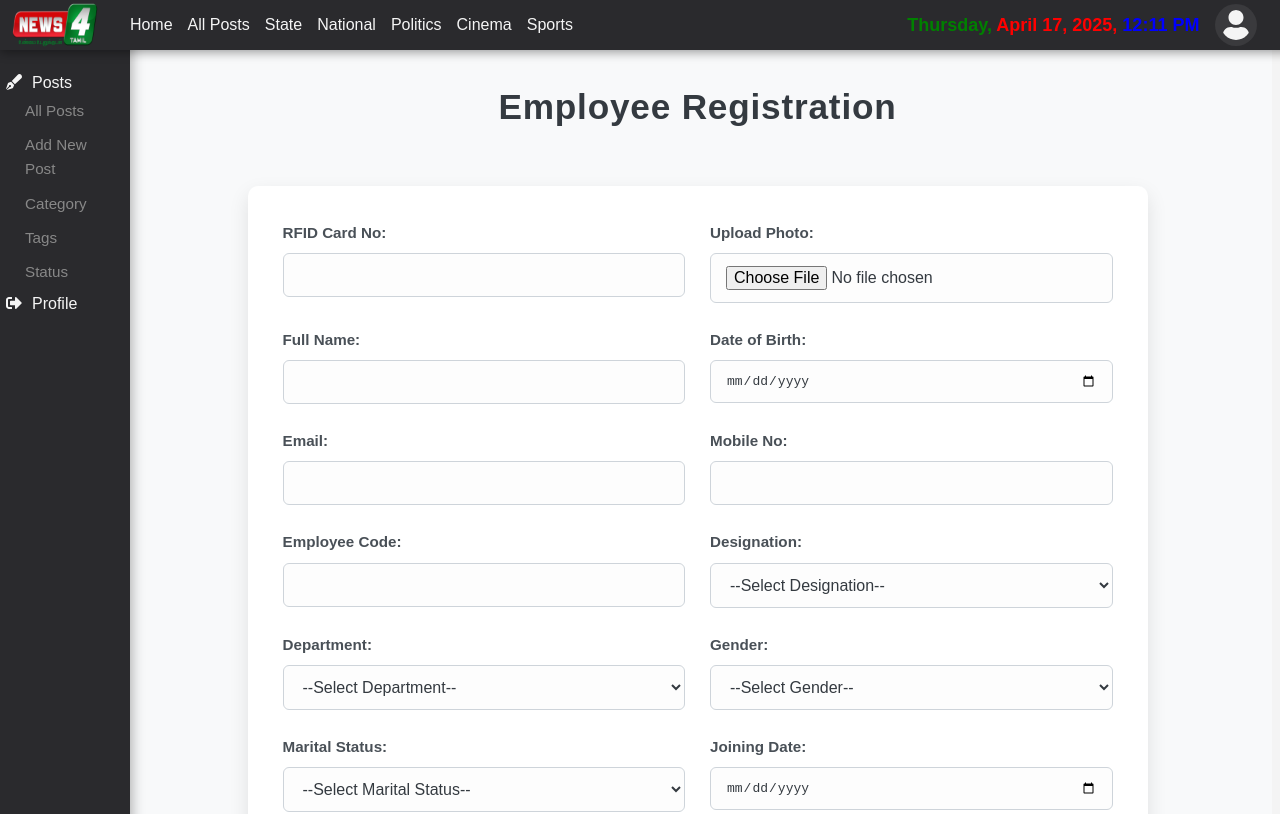
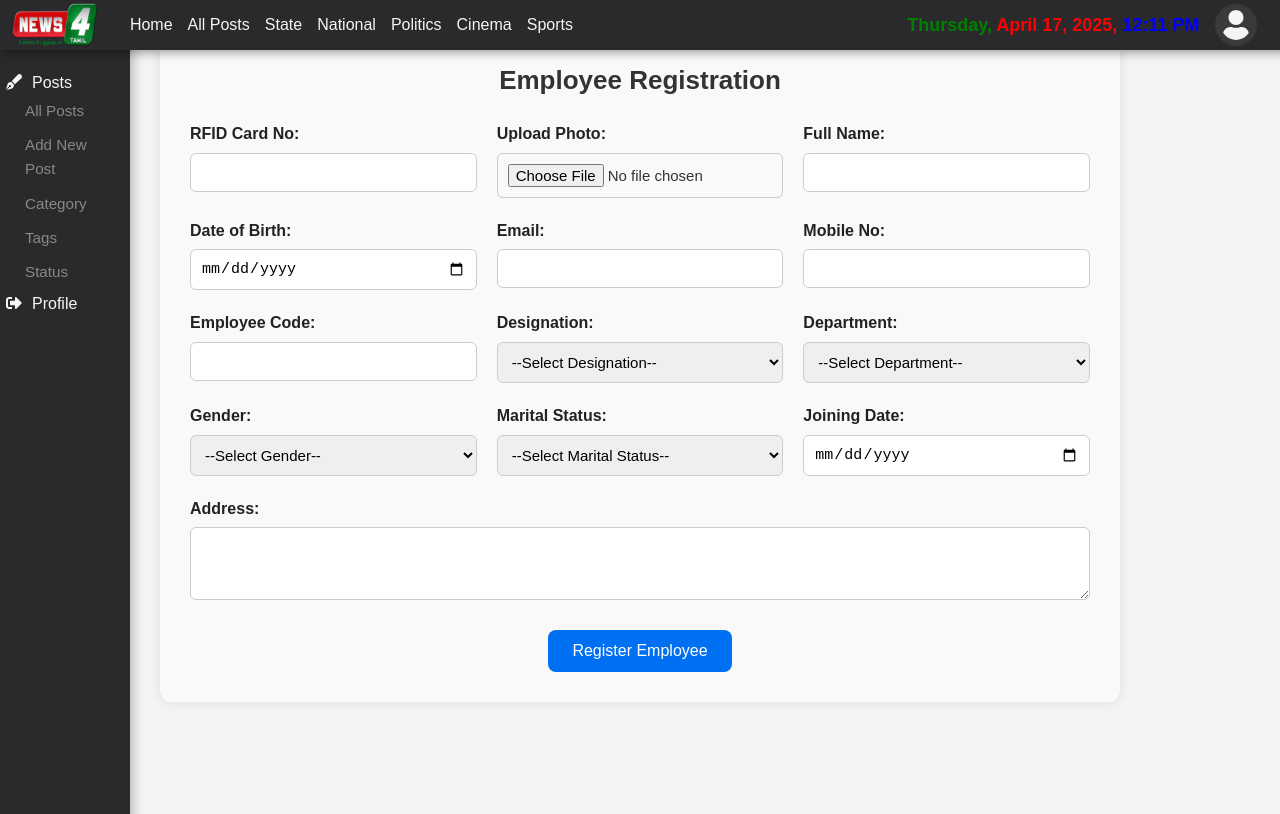
Before and after one commit to NishaBE26/News4--nextjs, a Next.js app: page /posts/EmployeeRegister in a window 1280 px wide. Shown: the top 814 px of the page. Built offline with nearby package versions, Linux system fonts and the light colour scheme.

Commit message:
employee register photo not send

```diff
--- a/src/app/Styles/EmployeeRegister.css
+++ b/src/app/Styles/EmployeeRegister.css
@@ -1,144 +1,68 @@
-
-.employee-registration-wrapper {
+.employee-register-container {
+  max-width: 900px;
+  margin: 0 auto;
+  background: #f9f9f9;
   padding: 30px;
-  background-color: #f8f9fa;
-  min-height: calc(100vh - 60px);
-  margin-left: 115px;
-  margin-top: 20px;
-  transition: margin-left 0.3s ease-in-out, margin-top 0.3s ease-in-out;
-  display: flex;
-  flex-direction: column;
-  align-items: center;
+  border-radius: 12px;
+  box-shadow: 0 0 12px rgba(0, 0, 0, 0.1);
 }
 
-.registration-form-heading {
+.employee-register-title {
   text-align: center;
-  color: #343a40;
-  margin-bottom: 40px;
-  font-size: 2.2em;
-  font-weight: 700;
-  letter-spacing: 0.8px;
-  position: relative;
-  padding-bottom: 10px;
+  font-size: 26px;
+  margin-bottom: 20px;
+  color: #333;
 }
-.employee-registration-form {
-  background-color: #ffffff;
-  padding: 35px;
-  border-radius: 10px;
-  box-shadow: 0 8px 20px rgba(0, 0, 0, 0.1);
-  width: 100%;
-  max-width: 900px;
-  box-sizing: border-box;
-}
-.registration-form-grid {
-  display: grid;
-  grid-template-columns: repeat(auto-fit, minmax(280px, 1fr));
-  gap: 25px;
-  margin-bottom: 30px;
-}
-.registration-form-group {
+
+.employee-register-form {
   display: flex;
   flex-direction: column;
 }
-.registration-form-label {
-  margin-bottom: 8px;
-  font-weight: 600;
-  color: #495057;
-  font-size: 0.95em;
-}
-.registration-form-input {
-  padding: 12px 15px;
-  border: 1px solid #ced4da;
-  border-radius: 6px;
-  font-size: 1em;
-  color: #343a40;
-  transition: border-color 0.2s ease-in-out, box-shadow 0.2s ease-in-out;
-  background-color: #fdfdfd;
-  box-sizing: border-box;
-}
-.registration-form-input:focus {
-  border-color: #4caf50;
-  outline: 0;
-  box-shadow: 0 0 0 0.25rem rgba(0, 123, 255, 0.25);
+
+.employee-register-grid {
+  display: grid;
+  grid-template-columns: repeat(auto-fill, minmax(280px, 1fr));
+  gap: 20px;
 }
 
-textarea.registration-form-input {
-  resize: vertical;
-  min-height: 80px;
+.employee-form-group {
+  display: flex;
+  flex-direction: column;
 }
-.registration-full-width {
+
+.employee-form-label {
+  margin-bottom: 6px;
+  font-weight: 600;
+  color: #222;
+}
+
+.employee-form-input {
+  padding: 10px;
+  border: 1px solid #ccc;
+  border-radius: 6px;
+  font-size: 15px;
+}
+
+.full-width {
   grid-column: 1 / -1;
 }
-.registration-form-actions {
-  display: flex;
-  justify-content: center;
-  padding-top: 20px;
-  border-top: 1px solid #e9ecef;
+
+.employee-form-actions {
+  text-align: center;
+  margin-top: 30px;
 }
-.register-submit-button {
-  background-color: #4caf50;
+
+.employee-submit-button {
+  background-color: #0070f3;
   color: white;
-  padding: 14px 30px;
+  padding: 12px 24px;
+  font-size: 16px;
   border: none;
   border-radius: 8px;
   cursor: pointer;
-  font-size: 1.1em;
-  font-weight: 600;
-  transition: background-color 0.2s ease-in-out, transform 0.1s ease;
-  box-shadow: 0 4px 10px rgba(0, 123, 255, 0.2);
+  transition: background-color 0.3s ease;
 }
 
-.register-submit-button:hover {
-  background-color: #4caf50;
-  transform: translateY(-2px);
-  box-shadow: 0 6px 12px rgba(0, 123, 255, 0.3);
+.employee-submit-button:hover {
+  background-color: #005bb5;
 }
-
-@media (max-width: 1200px) {
-  .employee-registration-form {
-    max-width: 800px;
-  }
-}
-
-@media (max-width: 992px) {
-  .employee-registration-wrapper {
-    margin-left: 0;
-    padding: 20px;
-    margin-top: 15px;
-  }
-
-  .employee-registration-form {
-    padding: 25px;
-    box-shadow: 0 4px 10px rgba(0, 0, 0, 0.08);
-  }
-
-  .registration-form-grid {
-    grid-template-columns: 1fr;
-    gap: 20px;
-  }
-
-  .registration-form-heading {
-    font-size: 1.8em;
-    margin-bottom: 30px;
-  }
-}
-
-@media (max-width: 576px) {
-  .employee-registration-wrapper {
-    padding: 15px;
-  }
-
-  .employee-registration-form {
-    padding: 20px;
-  }
-
-  .registration-form-input {
-    padding: 10px 12px;
-    font-size: 0.95em;
-  }
-
-  .register-submit-button {
-    padding: 12px 25px;
-    font-size: 1em;
-  }
-}
--- a/src/app/posts/EmployeeRegister/page.js
+++ b/src/app/posts/EmployeeRegister/page.js
@@ -6,7 +6,7 @@ import "../../Styles/EmployeeRegister.css";
 const EmployeeRegister = () => {
     const [formData, setFormData] = useState({
         rfidcardno: "",
-    photo: null,
+        photo: "",
         name: "",
         dob: "",
         email: "",
@@ -19,6 +19,7 @@ const EmployeeRegister = () => {
         joiningdate: "",
         address: "",
     });
+    const [uploading, setUploading] = useState(false);
 
     const designations = ["author", "editor", "admin", "manager"];
     const departments = ["news", "sports", "marketing", "finance"];
@@ -30,148 +31,111 @@ const EmployeeRegister = () => {
         setFormData((prev) => ({ ...prev, [name]: value }));
     };
 
-  const handleFileChange = (e) => {
-    setFormData((prev) => ({ ...prev, photo: e.target.files[0] }));
+    const handleFileChange = async (e) => {
+        const uploadfile = e.target.files[0];
+        if (uploadfile) {
+            setUploading(uploadfile);
+        }
     };
-
     const handleSubmit = async (e) => {
         e.preventDefault();
-
-    const submissionData = new FormData();
-    Object.entries(formData).forEach(([key, value]) => {
-      if (key === "photo" && value instanceof File) {
-        submissionData.append(key, value);
-      } else if (key !== "photo" && value) {
-        submissionData.append(key, value);
-      }
-    });
-
         try {
-      const result = await createEmployee(submissionData);
+            console.log("submitting data:",formData);
+            const result = await createEmployee(formData);
             alert("Employee created successfully!");
             console.log("Created Employee:", result);
         } catch (error) {
             alert("Error creating employee: " + error.message);
-      console.error("Error creating employee:", error);
         }
     };
 
     return (
-    <div className="employee-registration-wrapper">
-      <h2 className="registration-form-heading">Employee Registration</h2>
-      <form onSubmit={handleSubmit} className="employee-registration-form" encType="multipart/form-data">
-        <div className="registration-form-grid">
-          {/* RFID Card No */}
-          <div className="registration-form-group">
-            <label className="registration-form-label">RFID Card No:</label>
-            <input type="text" name="rfidcardno" value={formData.rfidcardno} onChange={handleChange} className="registration-form-input" required />
+        <div className="employee-register-container">
+            <h2 className="employee-register-title">Employee Registration</h2>
+            <form onSubmit={handleSubmit} className="employee-register-form">
+                <div className="employee-register-grid">
+
+                    <div className="employee-form-group">
+                        <label className="employee-form-label">RFID Card No:</label>
+                        <input type="text" name="rfidcardno" value={formData.rfidcardno} onChange={handleChange} className="employee-form-input" required />
                     </div>
 
-          {/* Photo File */}
-          <div className="registration-form-group">
-            <label className="registration-form-label">Upload Photo:</label>
-            <input type="file" name="photo" onChange={handleFileChange} className="registration-form-input" accept="image/*" />
+                    <div className="employee-form-group">
+                        <label className="employee-form-label">Upload Photo:</label>
+                        <input type="file" accept="image/*" onChange={handleFileChange} className="employee-form-input" />
+                        {formData.photo && <img src={formData.photo} alt="Uploaded" height="60" style={{ marginTop: "10px" }} />}
                     </div>
 
-          {/* Name */}
-          <div className="registration-form-group">
-            <label className="registration-form-label">Full Name:</label>
-            <input type="text" name="name" value={formData.name} onChange={handleChange} className="registration-form-input" required />
+                    <div className="employee-form-group">
+                        <label className="employee-form-label">Full Name:</label>
+                        <input type="text" name="name" value={formData.name} onChange={handleChange} className="employee-form-input" required />
                     </div>
 
-          {/* DOB */}
-          <div className="registration-form-group">
-            <label className="registration-form-label">Date of Birth:</label>
-            <input type="date" name="dob" value={formData.dob ? formData.dob.split("T")[0] : ""} onChange={handleChange} className="registration-form-input" />
+                    <div className="employee-form-group">
+                        <label className="employee-form-label">Date of Birth:</label>
+                        <input type="date" name="dob" value={formData.dob ? formData.dob.split("T")[0] : ""} onChange={handleChange} className="employee-form-input" />
                     </div>
 
-          {/* Email */}
-          <div className="registration-form-group">
-            <label className="registration-form-label">Email:</label>
-            <input type="email" name="email" value={formData.email} onChange={handleChange} className="registration-form-input" required />
+                    <div className="employee-form-group">
+                        <label className="employee-form-label">Email:</label>
+                        <input type="email" name="email" value={formData.email} onChange={handleChange} className="employee-form-input" required />
                     </div>
 
-          {/* Mobile No */}
-          <div className="registration-form-group">
-            <label className="registration-form-label">Mobile No:</label>
-            <input type="tel" name="mobileno" value={formData.mobileno} onChange={handleChange} className="registration-form-input" />
+                    <div className="employee-form-group">
+                        <label className="employee-form-label">Mobile No:</label>
+                        <input type="tel" name="mobileno" value={formData.mobileno} onChange={handleChange} className="employee-form-input" />
                     </div>
 
-          {/* Employee Code */}
-          <div className="registration-form-group">
-            <label className="registration-form-label">Employee Code:</label>
-            <input type="text" name="employeecode" value={formData.employeecode} onChange={handleChange} className="registration-form-input" />
+                    <div className="employee-form-group">
+                        <label className="employee-form-label">Employee Code:</label>
+                        <input type="text" name="employeecode" value={formData.employeecode} onChange={handleChange} className="employee-form-input" />
                     </div>
 
-          {/* Designation */}
-          <div className="registration-form-group">
-            <label className="registration-form-label">Designation:</label>
-            <select name="designation" value={formData.designation} onChange={handleChange} className="registration-form-input" required>
+                    <div className="employee-form-group">
+                        <label className="employee-form-label">Designation:</label>
+                        <select name="designation" value={formData.designation} onChange={handleChange} className="employee-form-input" required>
                             <option value="">--Select Designation--</option>
-              {designations.map((d) => (
-                <option key={d} value={d}>
-                  {d.charAt(0).toUpperCase() + d.slice(1)}
-                </option>
-              ))}
+                            {designations.map((d) => <option key={d} value={d}>{d}</option>)}
                         </select>
                     </div>
 
-          {/* Department */}
-          <div className="registration-form-group">
-            <label className="registration-form-label">Department:</label>
-            <select name="department" value={formData.department} onChange={handleChange} className="registration-form-input" required>
+                    <div className="employee-form-group">
+                        <label className="employee-form-label">Department:</label>
+                        <select name="department" value={formData.department} onChange={handleChange} className="employee-form-input" required>
                             <option value="">--Select Department--</option>
-              {departments.map((d) => (
-                <option key={d} value={d}>
-                  {d.charAt(0).toUpperCase() + d.slice(1)}
-                </option>
-              ))}
+                            {departments.map((d) => <option key={d} value={d}>{d}</option>)}
                         </select>
                     </div>
 
-          {/* Gender */}
-          <div className="registration-form-group">
-            <label className="registration-form-label">Gender:</label>
-            <select name="gender" value={formData.gender} onChange={handleChange} className="registration-form-input" required>
+                    <div className="employee-form-group">
+                        <label className="employee-form-label">Gender:</label>
+                        <select name="gender" value={formData.gender} onChange={handleChange} className="employee-form-input" required>
                             <option value="">--Select Gender--</option>
-              {genders.map((g) => (
-                <option key={g} value={g}>
-                  {g.charAt(0).toUpperCase() + g.slice(1)}
-                </option>
-              ))}
+                            {genders.map((g) => <option key={g} value={g}>{g}</option>)}
                         </select>
                     </div>
 
-          {/* Marital Status */}
-          <div className="registration-form-group">
-            <label className="registration-form-label">Marital Status:</label>
-            <select name="maritalstatus" value={formData.maritalstatus} onChange={handleChange} className="registration-form-input">
+                    <div className="employee-form-group">
+                        <label className="employee-form-label">Marital Status:</label>
+                        <select name="maritalstatus" value={formData.maritalstatus} onChange={handleChange} className="employee-form-input">
                             <option value="">--Select Marital Status--</option>
-              {maritalStatuses.map((m) => (
-                <option key={m} value={m}>
-                  {m.charAt(0).toUpperCase() + m.slice(1)}
-                </option>
-              ))}
+                            {maritalStatuses.map((m) => <option key={m} value={m}>{m}</option>)}
                         </select>
                     </div>
 
-          {/* Joining Date */}
-          <div className="registration-form-group">
-            <label className="registration-form-label">Joining Date:</label>
-            <input type="date" name="joiningdate" value={formData.joiningdate ? formData.joiningdate.split("T")[0] : ""} onChange={handleChange} className="registration-form-input" />
+                    <div className="employee-form-group">
+                        <label className="employee-form-label">Joining Date:</label>
+                        <input type="date" name="joiningdate" value={formData.joiningdate ? formData.joiningdate.split("T")[0] : ""} onChange={handleChange} className="employee-form-input" />
                     </div>
 
-          {/* Address */}
-          <div className="registration-form-group registration-full-width">
-            <label className="registration-form-label">Address:</label>
-            <textarea name="address" value={formData.address} onChange={handleChange} className="registration-form-input" rows="3" />
+                    <div className="employee-form-group full-width">
+                        <label className="employee-form-label">Address:</label>
+                        <textarea name="address" value={formData.address} onChange={handleChange} className="employee-form-input" rows="3" />
                     </div>
                 </div>
 
-        <div className="registration-form-actions">
-          <button type="submit" className="register-submit-button">
-            Register Employee
-          </button>
+                <div className="employee-form-actions">
+                    <button type="submit" className="employee-submit-button">Register Employee</button>
                 </div>
             </form>
         </div>
```
Lines whose indentation alone changed are shown as unchanged.
